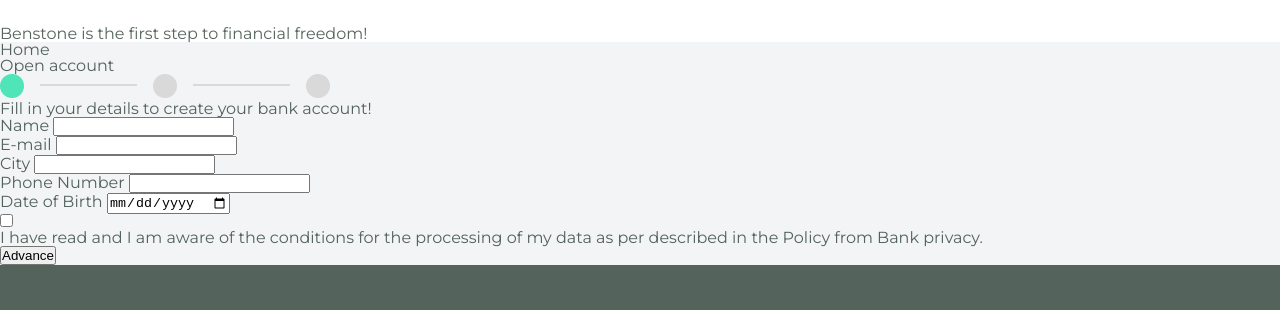
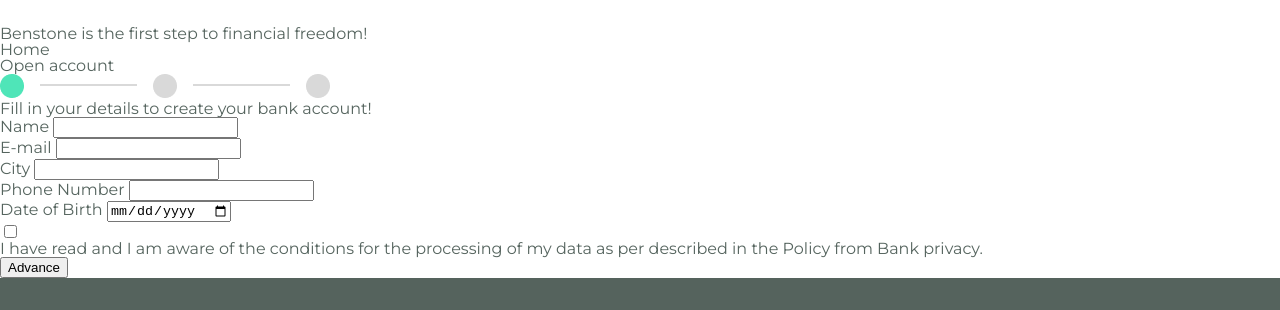
Before and after one commit to bernieboy0001/bernieboy0001.github.io, a plain HTML site: page deliben/pages/deliben.html in a window 1280 px wide. Shown: the part 76-386 px from the top of the page. Drawn offline with nearby package versions, Linux system fonts and the light colour scheme; files that its build step writes are made by us from their sources; files whose address does not match are found by name.

Commit message:
Update deliben.html

```diff
--- a/deliben/pages/deliben.html
+++ b/deliben/pages/deliben.html
@@ -14,7 +14,7 @@
     <link rel="stylesheet" href="https://cdnjs.cloudflare.com/ajax/libs/meyer-reset/2.0/reset.css"
         integrity="sha512-IJEbgDEF7OeKJRa0MY2PApnyJHRIsgzCveek4ec8VWQ+7KG3ZSKVNYa5xP/Gh0hVP0Mwb+gBsk+GwR3JQGhQNg=="
         crossorigin="anonymous" referrerpolicy="no-referrer" />
-    <link rel="stylesheet" href="../style.css">
+    <link rel="stylesheet" href="../styles/styles.css">
     <link rel="stylesheet" href="../formulario/styles.css">
 </head>
 
```
